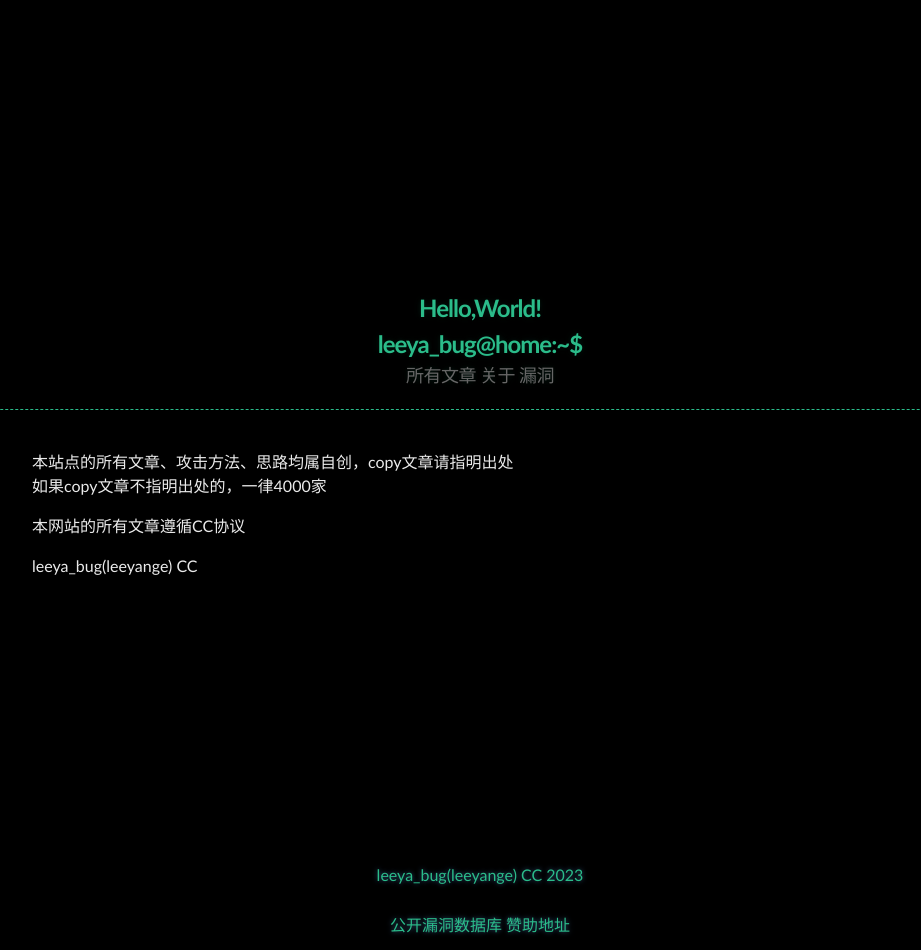
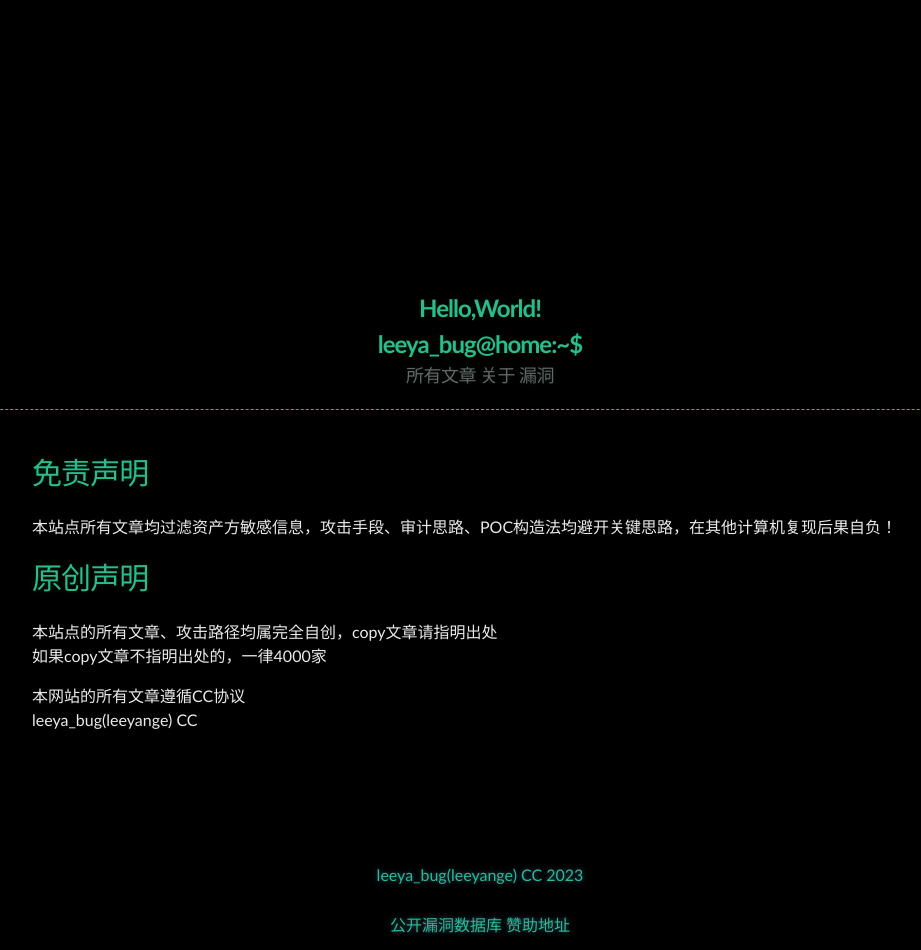
Before and after one commit to Leeyangee/leeyangee.github.io, a Jekyll site: the page built from about.md, in a window 1280 px wide. Shown: the whole page, without its empty margins (160-1081 px from the left). Built offline with Jekyll 4.4.1, drawn with Linux system fonts in a browser that asks for light colours.

Commit message:
Update about.md

```diff
--- a/about.md
+++ b/about.md
@@ -3,9 +3,14 @@ layout: page
 title: 关于
 ---
 
-本站点的所有文章、攻击方法、思路均属自创，copy文章请指明出处
+# [](#header-1)免责声明
+
+本站点所有文章均过滤资产方敏感信息，攻击手段、审计思路、POC构造法均避开关键思路，在其他计算机复现后果自负！
+
+# [](#header-1)原创声明
+
+本站点的所有文章、攻击路径均属完全自创，copy文章请指明出处
 如果copy文章不指明出处的，一律4000家
 
 本网站的所有文章遵循CC协议
-
 leeya_bug(leeyange) CC
```
